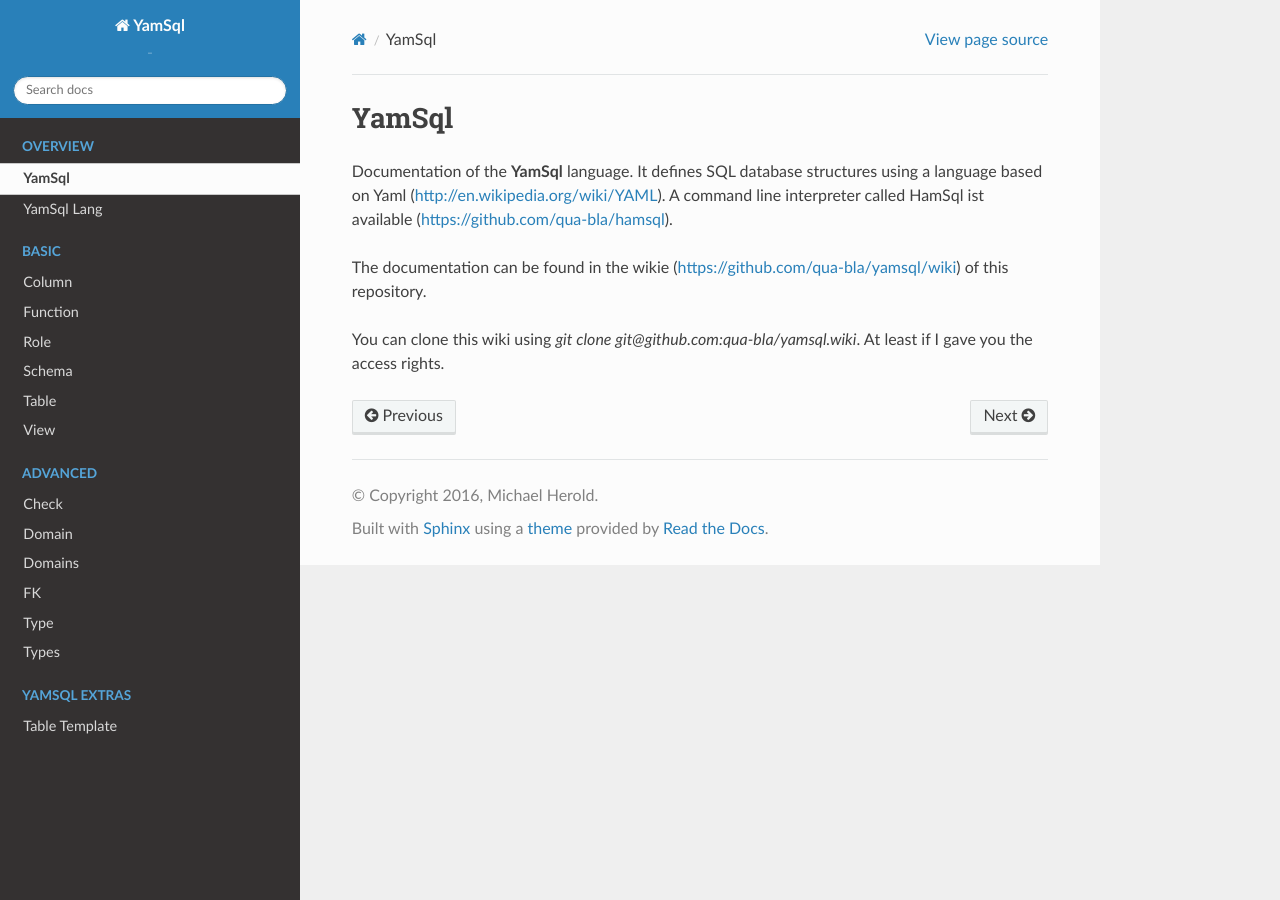
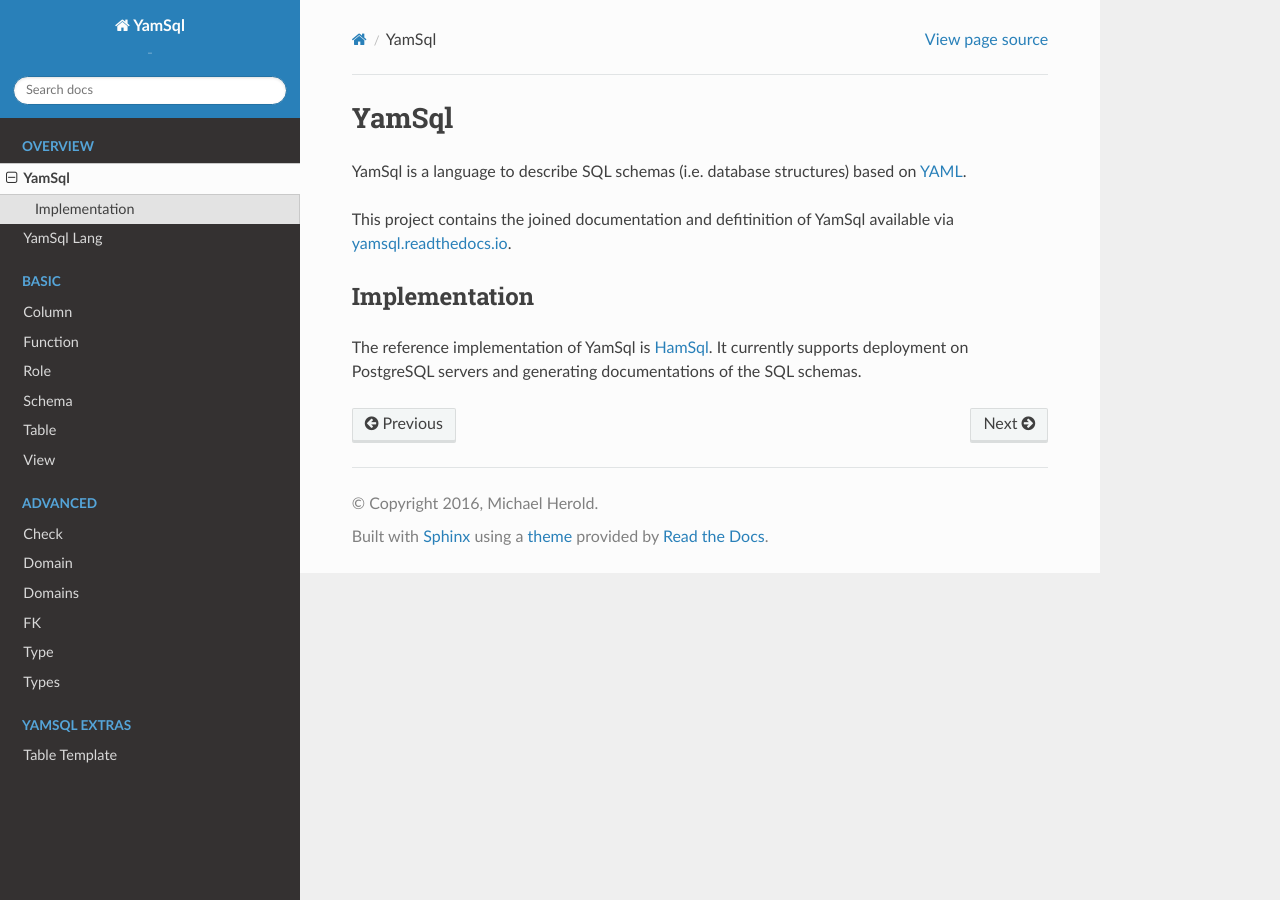
Before and after one commit to hemio-ev/yamsql, a Sphinx documentation site: the page built from docs/index.rst, in a window 1280 px wide. Built offline with Sphinx 7.4.7, drawn with Linux system fonts in a browser that asks for light colours; some of the changed lines change nothing that is shown.

Commit message:
Adds local style

````diff
--- /dev/null
+++ b/docs/_static/css/additional.css
@@ -0,0 +1,10 @@
+@import url("theme.css");
+
+.p-Indicator {
+    color: #d14;
+}
+
+.highlight-yaml .no, .highlight-yaml .s {
+    color: #099;
+    font-family: italic;
+}
--- a/docs/basic/Schema.rst
+++ b/docs/basic/Schema.rst
@@ -20,10 +20,10 @@
 schema.yml
 ----------
 
-name :ref:`SqlName`
+*name* :ref:`SqlName`
  Must coincide with the folder name
 
-description :ref:`String`
+*description* :ref:`String`
  What the schema is for
 
 dependencies :ref:`List` [:ref:`SqlName`]
@@ -37,3 +37,61 @@
  description: E-Mail System
  dependencies:
   - domains
+ x: true
+ y: 1
+
+.. code-block:: yaml
+
+ name: email
+ x: "a"
+ description: |
+  Email and Mailing lists
+
+  This module sends the following signals:
+   - email/alias
+   - email/list
+   - email/mailbox
+   - email/redirection
+
+ dependencies:
+  - dns
+
+ priv_all_all:
+  - system
+ priv_usage:
+  - userlogin
+  - backend
+
+ exec_post_install: |
+  SELECT system._setup_register_service('email', 'email');
+  SELECT system._setup_register_subservice('email', 'mailbox');
+  SELECT system._setup_register_subservice('email', 'alias');
+  SELECT system._setup_register_subservice('email', 'redirection');
+  SELECT system._setup_register_subservice('email', 'list');
+  SELECT system._setup_register_subservice('email', 'dns_activatable');
+  SELECT setval('email.mailbox_uid_seq', 100000);
+
+ function_templates:
+  -
+   template: insert
+   description: does the contingent checks
+   variables:
+    -
+     name: v_num_total
+     type: int
+    -
+     name: v_num_domain
+     type: int
+   body_prelude: |
+     PERFORM email._address_valid(p_localpart, p_domain);
+
+     v_num_total := (SELECT COUNT(*) FROM email._address() AS t WHERE t.owner=v_owner AND t.subservice=v_subservice);
+     v_num_domain := (SELECT COUNT(*) FROM email._address() AS t WHERE t.owner=v_owner AND t.subservice=v_subservice AND t.domain = p_domain);
+
+     PERFORM system._contingent_ensure(
+         p_owner:=v_owner,
+         p_domain:=p_domain,
+         p_service:='email',
+         p_subservice:=v_subservice,
+         p_current_quantity_total:=v_num_total,
+         p_current_quantity_domain:=v_num_domain);
--- a/docs/conf.py
+++ b/docs/conf.py
@@ -120,7 +120,7 @@
 # The theme to use for HTML and HTML Help pages.  See the documentation for
 # a list of builtin themes.
 #
-html_theme = 'sphinx_rtd_theme'
+html_theme = 'local'
 
 # Theme options are theme-specific and customize the look and feel of a theme
 # further.  For a list of options available for each theme, see the
@@ -129,7 +129,7 @@
 # html_theme_options = {}
 
 # Add any paths that contain custom themes here, relative to this directory.
-# html_theme_path = []
+html_theme_path = ['.']
 
 # The name for this set of Sphinx documents.
 # "<project> v<release> documentation" by default.
@@ -154,7 +154,7 @@
 # Add any paths that contain custom static files (such as style sheets) here,
 # relative to this directory. They are copied after the builtin static files,
 # so a file named "default.css" will overwrite the builtin "default.css".
-#html_static_path = ['_static']
+html_static_path = ['_static']
 
 # Add any extra paths that contain custom files (such as robots.txt or
 # .htaccess) here, relative to this directory. These files are copied
--- a/docs/index.rst
+++ b/docs/index.rst
@@ -1,8 +1,11 @@
 YamSql
 ======
 
-Documentation of the **YamSql** language. It defines SQL database structures using a language based on Yaml (http://en.wikipedia.org/wiki/YAML). A command line interpreter called HamSql ist available (https://github.com/qua-bla/hamsql).
+YamSql is a language to describe SQL schemas (i.e. database structures) based on `YAML <https://en.wikipedia.org/wiki/YAML>`_.
 
-The documentation can be found in the wikie (https://github.com/qua-bla/yamsql/wiki) of this repository.
+This project contains the joined documentation and defitinition of YamSql available via `yamsql.readthedocs.io <http://yamsql.readthedocs.io>`_.
 
-You can clone this wiki using `git clone git@github.com:qua-bla/yamsql.wiki`. At least if I gave you the access rights.
+Implementation
+--------------
+
+The reference implementation of YamSql is `HamSql <https://git.hemio.de/hemio/hamsql>`_. It currently supports deployment on PostgreSQL servers and generating documentations of the SQL schemas.
--- a/docs/lang.rst
+++ b/docs/lang.rst
@@ -1,5 +1,12 @@
 YamSql Lang
 ===========
+
+.. _List:
+
+List
+----
+
+Yaml List
 
 .. _SqlName:
 
@@ -14,37 +21,44 @@
 -------
 
 The following characters prevent processing of the string:
-- *"* (double quotes)
-- *%* (percent sign)
-- *( … )* (pair of parenthesis)
-as does the occurence of no period (*.*).
+
+- ``"`` double quotes
+- ``%`` percent sign
+- ``( … )`` pair of parenthesis
+
+as does the occurence of no period (``.``).
 
 Examples of the proccessing algorithm
 
-```
-varchar -> varchar
-a.b -> "a"."b"
-a.b(10) -> a.b(10)
-a.b%ROWTYPE -> a.b%ROWTYPE
-"a".b -> "a".b
-"a.b" -> "a.b"
-```
+.. code-block:: plpgsql
+
+ varchar     -> varchar
+ a.b         -> "a"."b"
+ "a".b       -> "a".b
+ "a.b"       -> "a.b"
+ a.b(10)     -> a.b(10)
+ a.b%ROWTYPE -> a.b%ROWTYPE
 
 .. _String:
 
 String
 ------
 
-Strings are usual *Yaml* strings. In most cases they can be assigned without special care:
-> key: this is a string.
+Strings are Yaml strings. In most cases they can be assigned without special care:
+
+.. code-block:: yaml
+
+ # test
+ key: this is a string.
 
 But there are some special cases, where things go wrong.
-1. Inputs like *true* or *no* are interpreted as [[Bool]] and have to be en-quoted.
-2. Quotes are used to mark strings. If you need the string *"default value"*, you can use *"""default value"""*.
+
+1. Inputs like ``true`` or ``false`` are interpreted as :ref:`Bool` and have to be en-quoted.
+2. Quotes are used to mark strings. If you need the string ``"default value"``, you can use ``"""default value"""``.
 
 .. _Bool:
 
 Bool
 ----
 
-Bools are usual Yaml boolean values. Values can be ``true`` or ``false``
+Bools are Yaml boolean values. Values can be ``true`` or ``false``
--- /dev/null
+++ b/docs/local/theme.conf
@@ -0,0 +1,3 @@
+[theme]
+inherit = sphinx_rtd_theme
+stylesheet = css/additional.css
````
